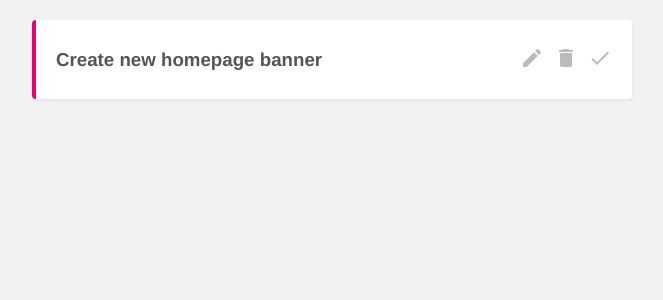
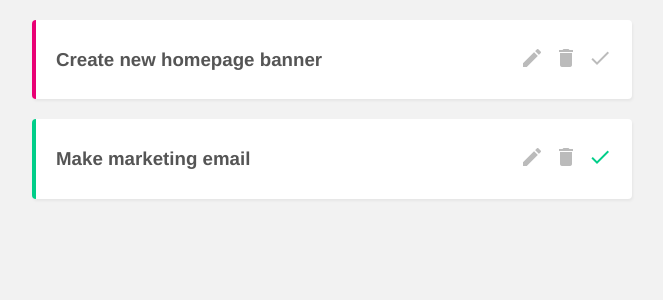
Before and after one commit to kylesdev91/project-planner, a Vue app: page / in a window 1280 px wide. Shown: the top 300 px of the page, without its empty margins (308-971 px from the left). Built offline with nearby package versions, Linux system fonts and the light colour scheme; data requests are answered from the project's data file.

Commit message:
Lecture 62

```diff
--- a/data/db.json
+++ b/data/db.json
@@ -5,6 +5,12 @@
       "title": "Create new homepage banner",
       "details": "Lorem ipsum",
       "complete": false
+    },
+    {
+      "id": 2,
+      "title": "Make marketing email",
+      "details": "Lorem ipsum",
+      "complete": true
     }
   ]
 }
--- a/src/components/SingleProject.vue
+++ b/src/components/SingleProject.vue
@@ -1,5 +1,5 @@
 <template>
-  <div class="project">
+  <div class="project" :class="{ complete: project.complete}">
     <div class="actions">
       <h3 @click="showDetails = !showDetails">{{ project.title }}</h3>
       <div class="icons">
@@ -9,7 +9,7 @@
         <span @click="deleteProject" class="material-icons">
             delete
         </span>
-         <span class="material-icons">
+         <span @click="toogleComplete" class="material-icons tick">
             done
         </span>
       </div>
@@ -34,6 +34,15 @@
       fetch(this.uri, { method: 'DELETE'})
       .then(() => this.$emit('delete', this.project.id))
       .catch(err => console.log(err))
+    },
+    toogleComplete() {
+      fetch(this.uri, {
+       method: 'PATCH',
+       headers: { 'Content-Type': 'application/json'},
+       body: JSON.stringify({ complete: !this.project.complete})
+      }).then(() => {
+        this.$emit('complete', this.project.id)
+      }).catch((err) => console.log(err))
     }
   }
 }
@@ -65,4 +74,11 @@
   .material-icons:hover {
     color: #777;
   }
+  /* completed projects */
+  .project.complete {
+    border-left: 4px solid #00ce89;
+  }
+  .project.complete .tick {
+    color: #00ce89;
+  }
 </style>
--- a/src/views/Home.vue
+++ b/src/views/Home.vue
@@ -2,7 +2,7 @@
   <div class="home">
     <div v-if="projects.length">
       <div v-for="project in projects" :key="project.id">
-        <SingleProject :project="project" @delete="handleDelete" />
+        <SingleProject :project="project" @delete="handleDelete" @complete="handleComplete" />
       </div>
     </div>
   </div>
@@ -29,6 +29,12 @@
       this.projects = this.projects.filter((project) => {
         return project.id !== id;
       })
+    },
+    handleComplete(id) {
+      let p = this.projects.find(project => {
+        return project.id === id;
+      })
+      p.complete = !p.complete;s
     }
   }
 }
```
